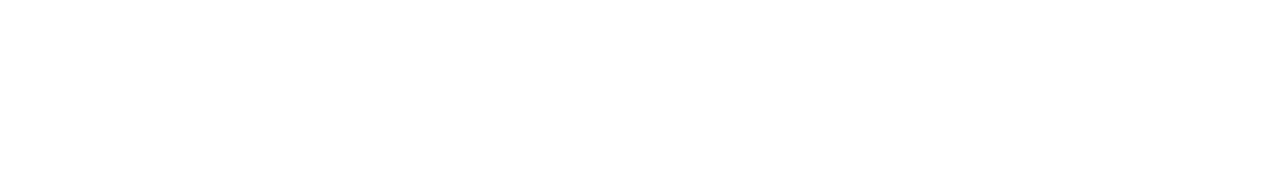
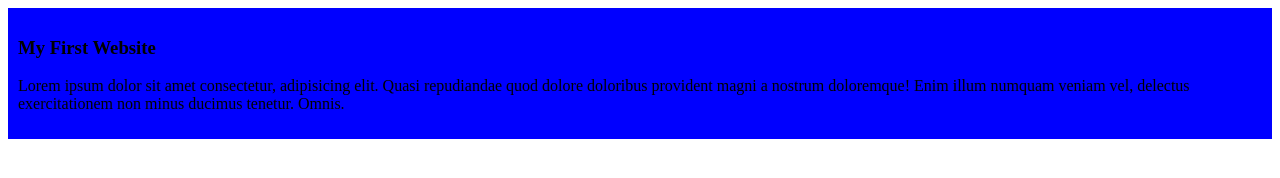
Before and after one commit to ABAraf59/My-second-git-try, a plain HTML site: page index.html in a window 1280 px wide. Drawn offline with Linux system fonts and the light colour scheme.

Commit message:
added new blof

```diff
--- a/index.html
+++ b/index.html
@@ -4,8 +4,13 @@
     <meta charset="UTF-8">
     <meta name="viewport" content="width=device-width, initial-scale=1.0">
     <title>My second try of git</title>
+    <link rel="stylesheet" href="styles/blog.css">
 </head>
 <body>
+    <div>
+        <h3>My First Website</h3>
+        <p>Lorem ipsum dolor sit amet consectetur, adipisicing elit. Quasi repudiandae quod dolore doloribus provident magni a nostrum doloremque! Enim illum numquam veniam vel, delectus exercitationem non minus ducimus tenetur. Omnis.</p>
+    </div>
 
 </body>
 </html>
--- /dev/null
+++ b/styles/blog.css
@@ -0,0 +1,4 @@
+div{
+    background-color: blue;
+    padding: 10px;
+}
```
